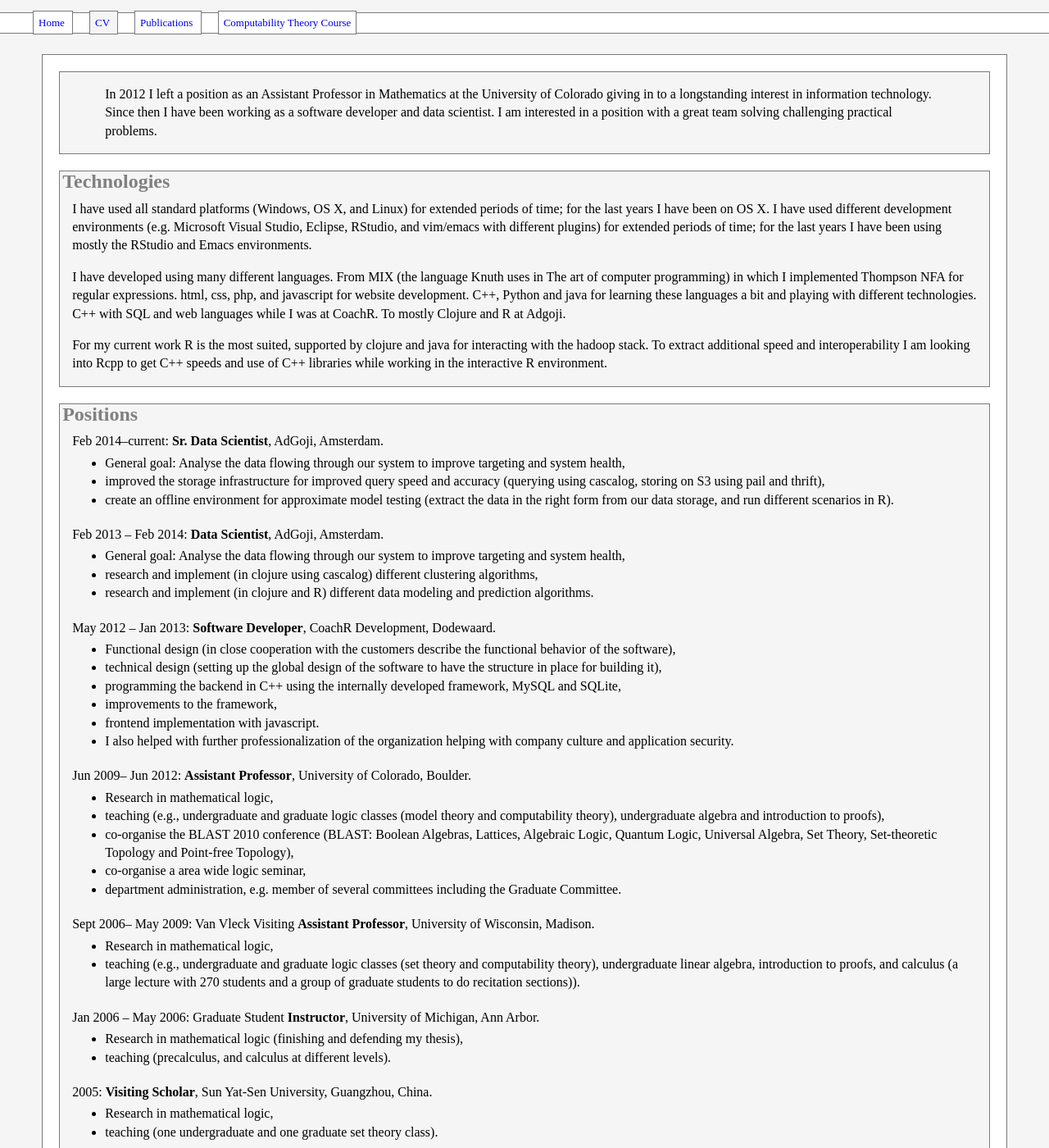
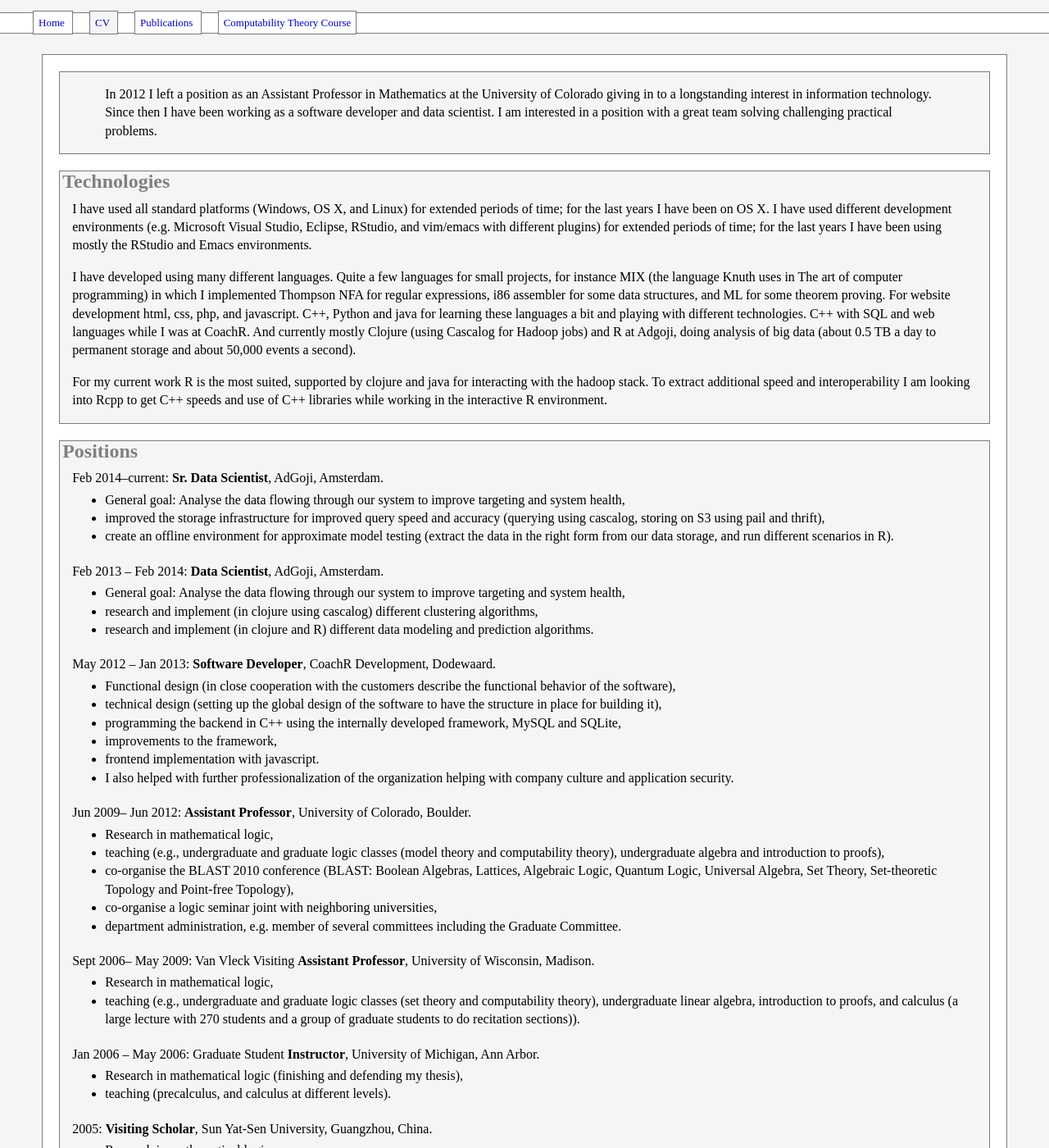
Before and after one commit to kasterma/kasterma.github.io, a Jekyll site: the page built from cv.html, in a window 1280 px wide and 1400 px high. Shown: the whole window at 82% size. Built offline with Jekyll 4.4.1, drawn with Linux system fonts in a browser that asks for light colours; Markdown is read by kramdown in place of the engine named in the settings.

Commit message:
cv update

```diff
--- a/cv.html
+++ b/cv.html
@@ -35,12 +35,16 @@ environments.
 
 <p>
 
-I have developed using many different languages.  From MIX (the language Knuth
-uses in The art of computer programming) in which I implemented Thompson NFA
-for regular expressions. html, css, php, and javascript for website
-development.  C++, Python and java for learning these languages a bit and
-playing with different technologies. C++ with SQL and web languages while I
-was at CoachR.  To mostly Clojure and R at Adgoji.
+I have developed using many different languages.  Quite a few languages for
+small projects, for instance MIX (the language Knuth uses in The art of
+computer programming) in which I implemented Thompson NFA for regular
+expressions, i86 assembler for some data structures, and ML for some theorem
+proving.  For website development html, css, php, and javascript.  C++, Python
+and java for learning these languages a bit and playing with different
+technologies.  C++ with SQL and web languages while I was at CoachR.  And
+currently mostly Clojure (using Cascalog for Hadoop jobs) and R at Adgoji,
+doing analysis of big data (about 0.5 TB a day to permanent storage and about
+50,000 events a second).
 
 </p>
 
@@ -110,7 +114,7 @@ Colorado, Boulder.
 <li>co-organise the BLAST 2010 conference (BLAST: Boolean Algebras, Lattices,
   Algebraic Logic, Quantum Logic, Universal Algebra, Set Theory, Set-theoretic
   Topology and Point-free Topology),</li>
-<li>co-organise a area wide logic seminar,</li>
+<li>co-organise a logic seminar joint with neighboring universities,</li>
 <li>department administration, e.g. member of several committees including the
    Graduate Committee.</li>
 </ul>
```
